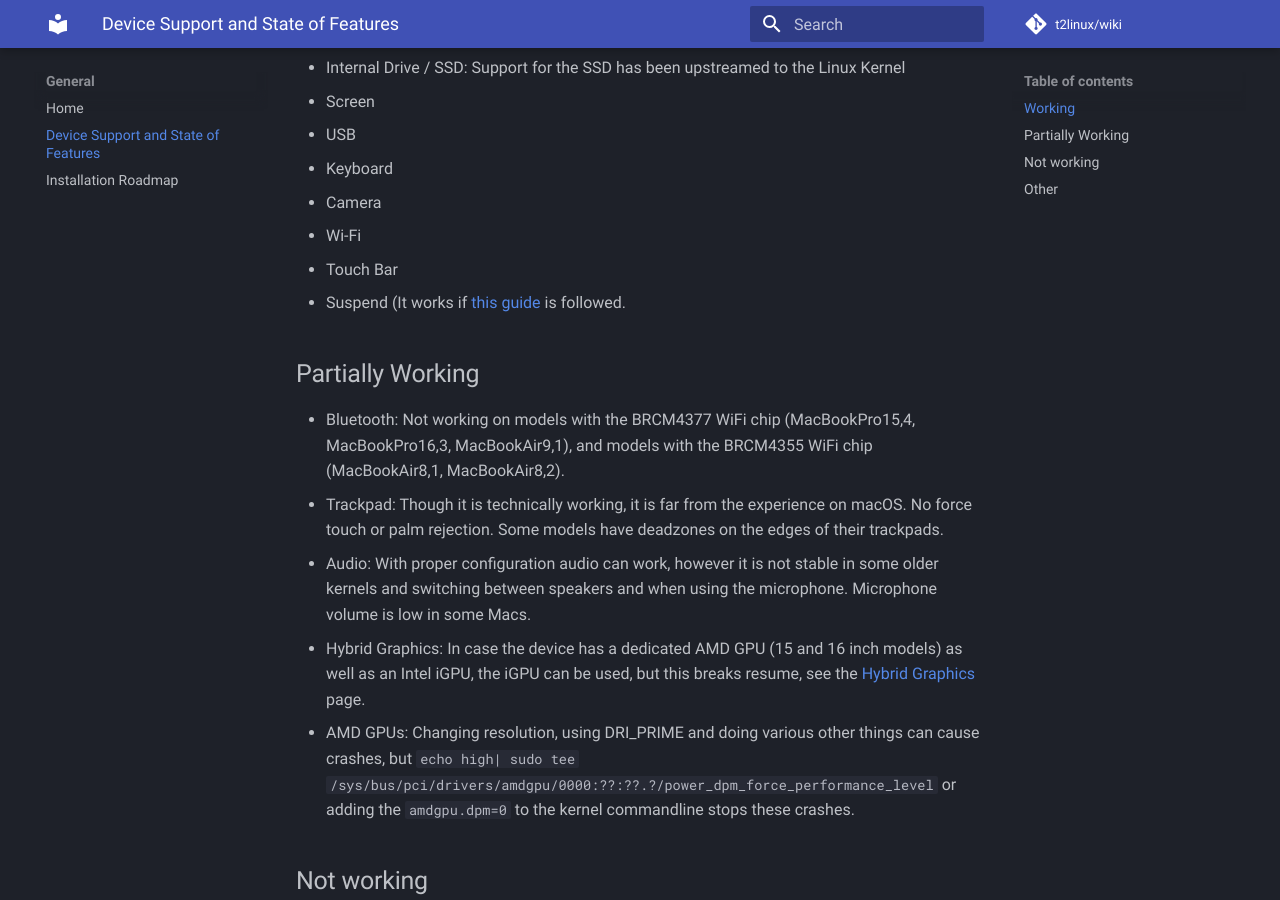
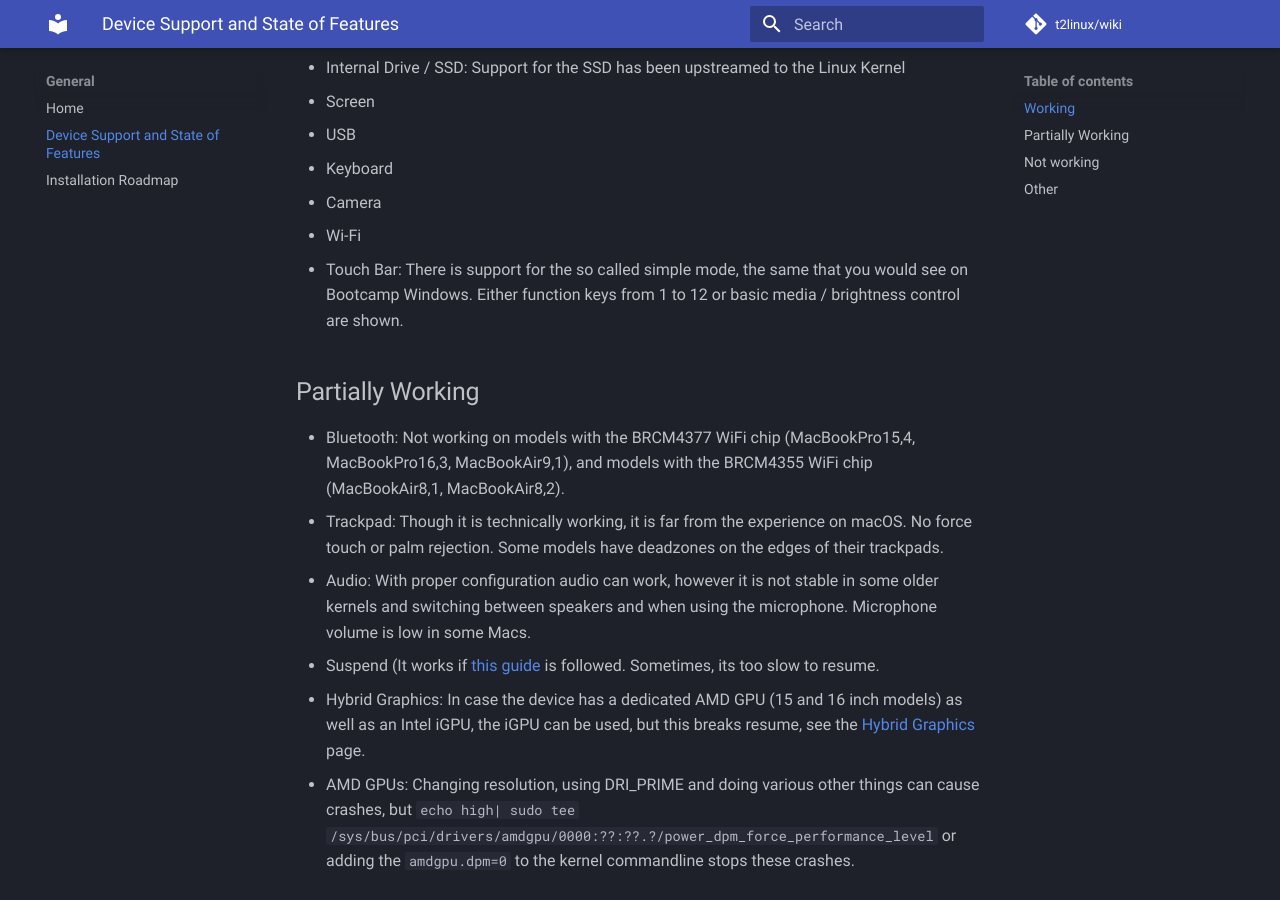
Before and after one commit to t2linux/wiki, an MkDocs documentation site: the page built from docs/state.md, in a window 1280 px wide and 900 px high, scrolled down 377 px. Built offline with MkDocs 1.6.1 and Material for MkDocs 9.7.7, drawn with Linux system fonts in a browser that asks for light colours; comment, search, counter and statistics services are not loaded.

Commit message:
Do suggested changes

```diff
--- a/docs/state.md
+++ b/docs/state.md
@@ -10,14 +10,14 @@ While Linux is usable on all T2 models, some features are limited due to the lac
 - Keyboard
 - Camera
 - Wi-Fi
-- Touch Bar
-- Suspend (It works if [this guide](https://wiki.t2linux.org/guides/dkms/#fixing-suspend) is followed.
+- Touch Bar: There is support for the so called simple mode, the same that you would see on Bootcamp Windows. Either function keys from 1 to 12 or basic media / brightness control are shown.
 
 ## Partially Working
 
 - Bluetooth: Not working on models with the BRCM4377 WiFi chip (MacBookPro15,4, MacBookPro16,3, MacBookAir9,1), and models with the BRCM4355 WiFi chip (MacBookAir8,1, MacBookAir8,2).
 - Trackpad: Though it is technically working, it is far from the experience on macOS. No force touch or palm rejection. Some models have deadzones on the edges of their trackpads.
 - Audio: With proper configuration audio can work, however it is not stable in some older kernels and switching between speakers and when using the microphone. Microphone volume is low in some Macs.
+- Suspend (It works if [this guide](https://wiki.t2linux.org/guides/dkms/#fixing-suspend) is followed. Sometimes, its too slow to resume.
 - Hybrid Graphics: In case the device has a dedicated AMD GPU (15 and 16 inch models) as well as an Intel iGPU, the iGPU can be used, but this breaks resume, see the [Hybrid Graphics](https://wiki.t2linux.org/guides/hybrid-graphics/) page.
 - AMD GPUs: Changing resolution, using DRI_PRIME and doing various other things can cause crashes, but `echo high| sudo tee /sys/bus/pci/drivers/amdgpu/0000:??:??.?/power_dpm_force_performance_level` or adding the `amdgpu.dpm=0` to the kernel commandline stops these crashes.
 
```
